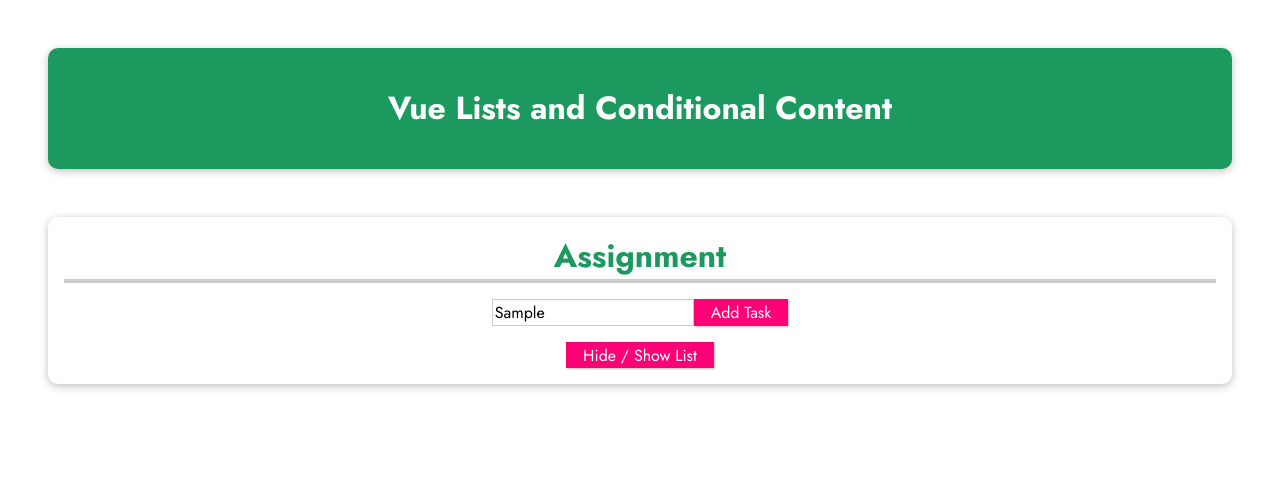
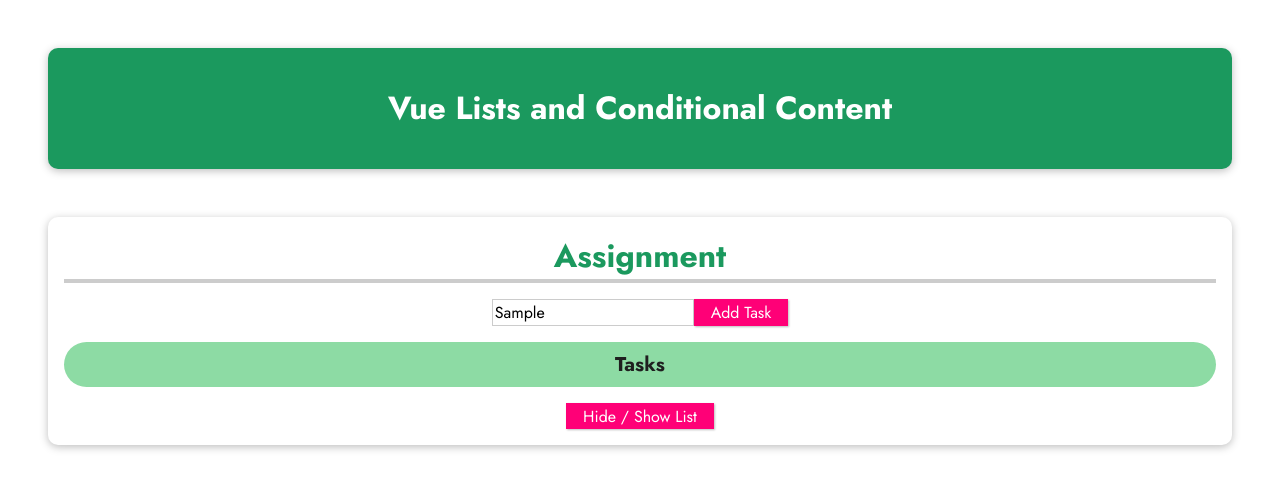
Before and after one commit to giezbryan/LESSON_3_RENDERING_CONDITIONAL_CONTENT_AND_LISTS, a plain HTML site: page lists-cond-assignment-problem/index.html in a window 1280 px wide. Both pictures are taken after typing "Sample" into the empty fields and a click on the button "Add Task". Drawn offline with nearby package versions, Linux system fonts and the light colour scheme.

Commit message:
Lesson 3 - v if, v else and v else if

```diff
--- a/lists-cond-assignment-problem/index.html
+++ b/lists-cond-assignment-problem/index.html
@@ -23,7 +23,8 @@
       <input type="text" v-model="EnteredTaskValue">
       <button @click="AddTasks">Add Task</button>
       <p v-if="Tasks.length === 0"> No task have been added yet - Please start adding some! </p>
-      <ul>
+      <ul v-else>
+        <li> Tasks </li>
         <!-- 2) Output the list of tasks here -->
       </ul>
       <!-- 3) When the below button is pressed, the list should be shown or hidden -->
```
